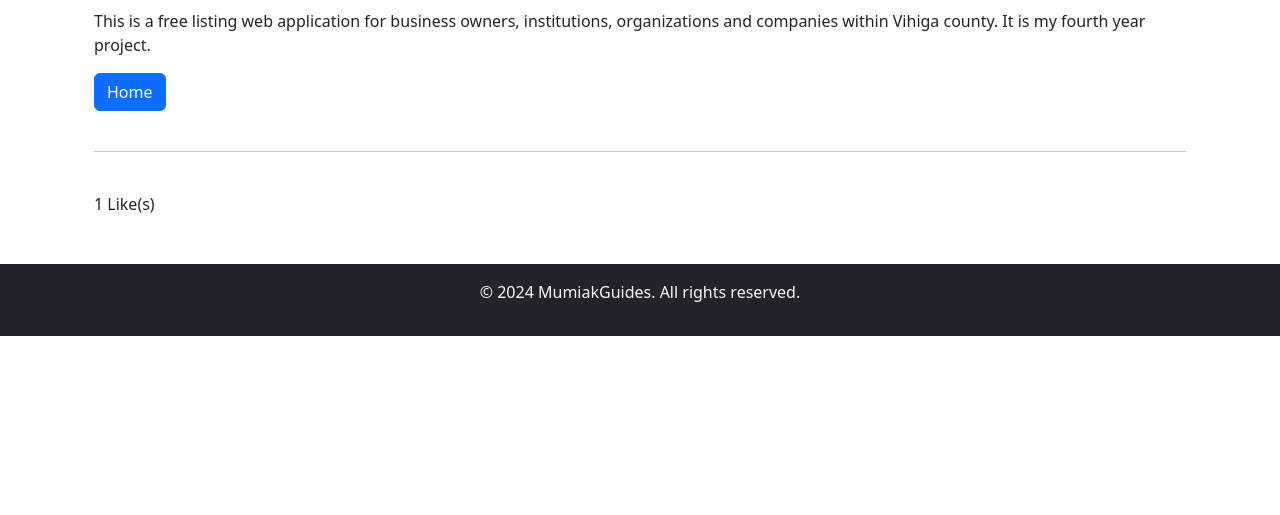
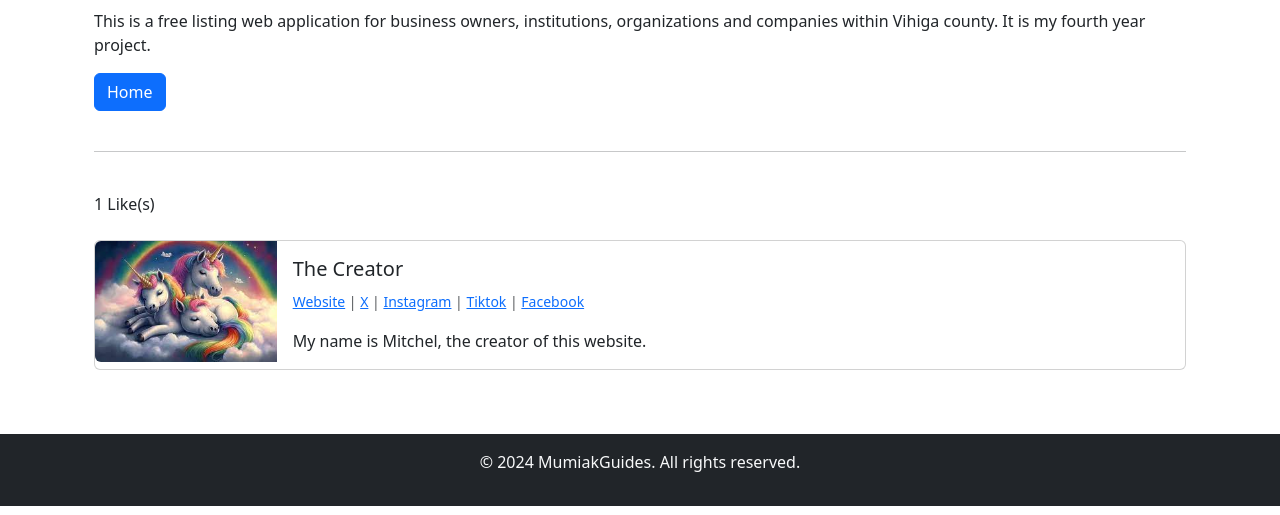
Before and after one commit to mumiak-mitch/alx-low_level_programming, a Django app: page /listing/1 in a window 1280 px wide. Shown: the part 285-800 px from the top of the page. Run offline with Django 5.2, Linux system fonts and the light colour scheme; data comes from the database, SQL or seed files in the repository; both versions use the stored data as it was after the commit; some libraries are stand-ins or nearby versions.

Commit message:
Profile picture and social media links

```diff
--- a/listings/models.py
+++ b/listings/models.py
@@ -39,6 +39,12 @@ class Listing(models.Model):
 class UserProfile(models.Model):
     user = models.OneToOneField(User, null=True, on_delete=models.CASCADE)
     bio = models.TextField()
+    profile_pic = models.ImageField(null=True, blank=True, upload_to="profiles/")
+    website_url = models.CharField(max_length=255 ,null=True, blank=True)
+    x_url = models.CharField(max_length=255 ,null=True, blank=True)
+    instagram_url = models.CharField(max_length=255 ,null=True, blank=True)
+    tiktok_url = models.CharField(max_length=255 ,null=True, blank=True)
+    facebook_url = models.CharField(max_length=255 ,null=True, blank=True)
 
     def __str__(self):
         return str(self.user)
--- a/listings/templates/listing_detail.html
+++ b/listings/templates/listing_detail.html
@@ -33,14 +33,53 @@
         {% csrf_token %}
 
         {% if user.is_authenticated %}
-            {% if liked %}
-                <button type="submit" name="listing_id" value="{{ listing.id }}" class="btn btn-danger btn-sm">Unlike</button>
-            {% else %}
-                <button type="submit" name="listing_id" value="{{ listing.id }}" class="btn btn-primary btn-sm">Like</button>
-            {% endif %}
+        {% if liked %}
+        <button type="submit" name="listing_id" value="{{ listing.id }}" class="btn btn-danger btn-sm">Unlike</button>
+        {% else %}
+        <button type="submit" name="listing_id" value="{{ listing.id }}" class="btn btn-primary btn-sm">Like</button>
+        {% endif %}
         {% endif %}
         {{ total_likes }} Like(s)
     </form>
+
+
+    <div class="card mb-3 mt-4">
+        <div class="row g-0">
+            <div class="col-md-2">
+                <img src="{{ listing.owner.userprofile.profile_pic.url }}" class="img-fluid rounded-start"
+                    alt="{{ listing.owner.first_name }}">
+            </div>
+            <div class="col-md-10">
+                <div class="card-body">
+                    <h5 class="card-title">{{ listing.owner.first_name }} {{ listing.owner.last_name }}</h5>
+                    <p class="card-text">
+                        <small class="text-body-secondary">
+                            {% if listing.owner.userprofile.website_url %}
+                            <a href="{{ listing.owner.userprofile.website_url }}" target="_blank">Website</a>
+                            {% endif %}
+
+                            {% if listing.owner.userprofile.x_url %}
+                            | <a href="{{ listing.owner.userprofile.x_url }}" target="_blank">X</a>
+                            {% endif %}
+
+                            {% if listing.owner.userprofile.instagram_url %}
+                            | <a href="{{ listing.owner.userprofile.instagram_url }}" target="_blank">Instagram</a>
+                            {% endif %}
+
+                            {% if listing.owner.userprofile.tiktok_url %}
+                            | <a href="{{ listing.owner.userprofile.tiktok_url }}" target="_blank">Tiktok</a>
+                            {% endif %}
+
+                            {% if listing.owner.userprofile.facebook_url %}
+                            | <a href="{{ listing.owner.userprofile.facebook_url }}" target="_blank">Facebook</a>
+                            {% endif %}
+                        </small>
+                    </p>
+                    <p class="card-text">{{ listing.owner.userprofile.bio }}</p>
+                </div>
+            </div>
+        </div>
+    </div>
 </div>
 
 {% endblock %}
--- a/users/templates/registration/edit_profile.html
+++ b/users/templates/registration/edit_profile.html
@@ -6,8 +6,6 @@
 
 <div class="container mt-4">
     <h1 class="text-center">Profile Update</h1>
-
-{{ user.userprofile.bio }}
 
     <div class="row justify-content-center">
         <div class="col-md-6">
```
Also changed, not shown: README.md, db.sqlite3, listings/migrations/0012_userprofile_facebook_url_userprofile_instagram_url_and_more.py (added), listings/migrations/0013_rename_pinterest_url_userprofile_tiktok_url.py (added), media/profiles/unicorn.jpeg (added).
